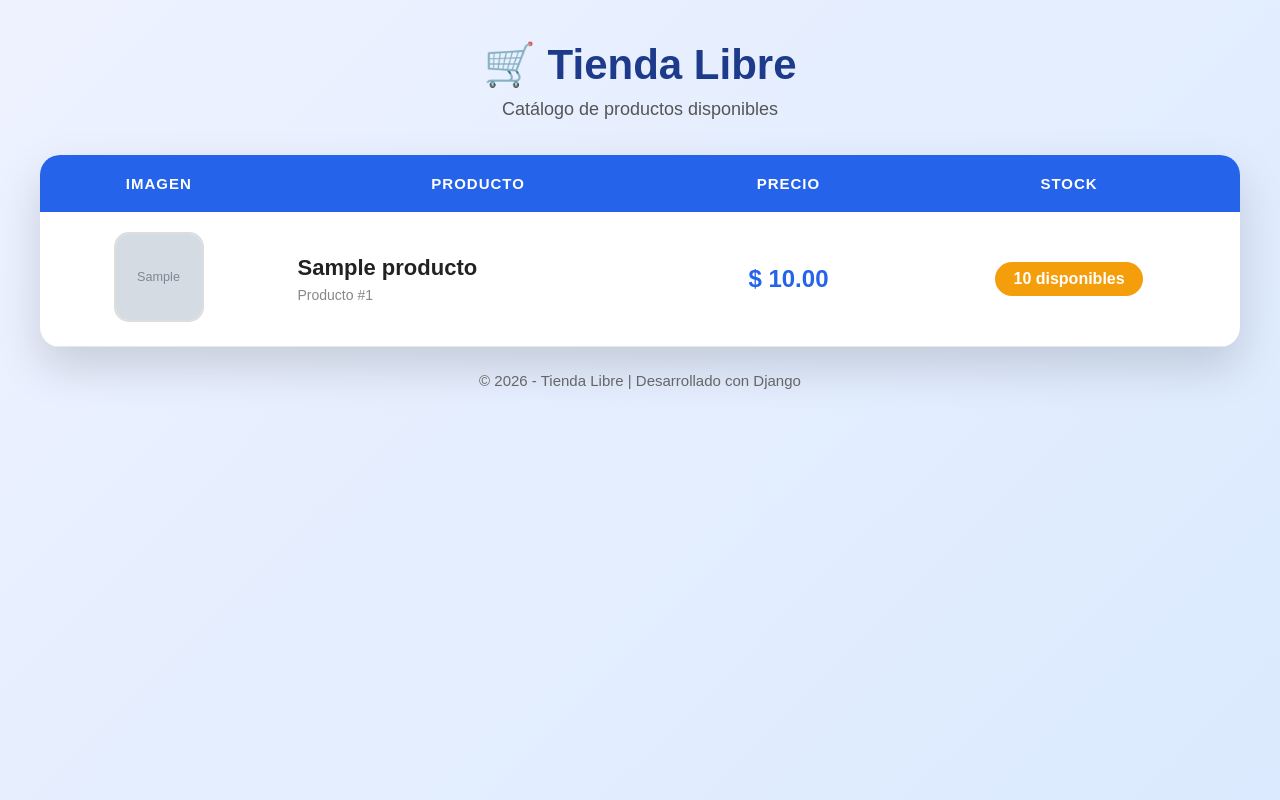
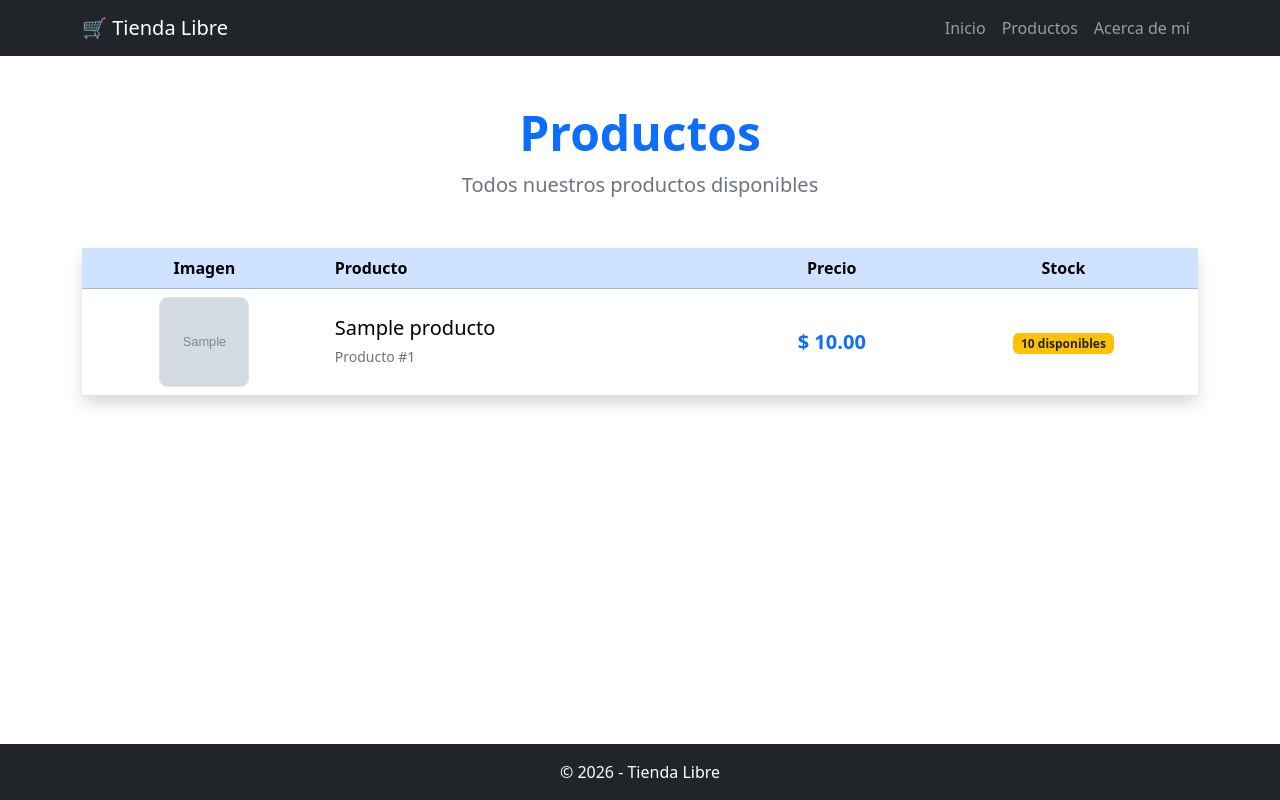
Before and after one commit to Villada-PG3/trabajo-practico-tienda-libre-tomasb2009, a Django app: page /productos/ in a window 1280 px wide. Run offline with Django 5.2, Linux system fonts and the light colour scheme; tables that the repository leaves empty hold one stand-in row (values such as "Sample post"); grey boxes marked "Sample" are stand-in pictures.

Commit message:
feat: incorporar herencia de templates y Bootstrap

```diff
--- /dev/null
+++ b/tiendalibre/templates/tiendalibre/_navbar.html
@@ -0,0 +1,39 @@
+<nav class="navbar navbar-expand-lg navbar-dark bg-dark">
+  <div class="container">
+    <a class="navbar-brand" href="{% url 'tiendalibre:home' %}">
+      🛒 Tienda Libre
+    </a>
+
+    <button
+      class="navbar-toggler"
+      type="button"
+      data-bs-toggle="collapse"
+      data-bs-target="#navbarNav"
+      aria-controls="navbarNav"
+      aria-expanded="false"
+      aria-label="Toggle navigation"
+    >
+      <span class="navbar-toggler-icon"></span>
+    </button>
+
+    <div class="collapse navbar-collapse" id="navbarNav">
+      <ul class="navbar-nav ms-auto">
+        <li class="nav-item">
+          <a class="nav-link" href="{% url 'tiendalibre:home' %}"> Inicio </a>
+        </li>
+
+        <li class="nav-item">
+          <a class="nav-link" href="{% url 'tiendalibre:productos' %}">
+            Productos
+          </a>
+        </li>
+
+        <li class="nav-item">
+          <a class="nav-link" href="{% url 'tiendalibre:acerca-de-mi' %}">
+            Acerca de mí
+          </a>
+        </li>
+      </ul>
+    </div>
+  </div>
+</nav>
--- /dev/null
+++ b/tiendalibre/templates/tiendalibre/base.html
@@ -0,0 +1,28 @@
+<!doctype html>
+<html lang="es">
+  <head>
+    <meta charset="UTF-8" />
+
+    <meta name="viewport" content="width=device-width, initial-scale=1.0" />
+
+    <title>{% block title %} Tienda Libre {% endblock %}</title>
+
+    <!-- Bootstrap 5 -->
+    <link
+      href="https://cdn.jsdelivr.net/npm/bootstrap@5.3.3/dist/css/bootstrap.min.css"
+      rel="stylesheet"
+    />
+  </head>
+
+  <body class="d-flex flex-column min-vh-100">
+    {% include "tiendalibre/_navbar.html" %}
+
+    <main class="flex-grow-1">{% block content %} {% endblock %}</main>
+
+    <footer class="bg-dark text-white text-center py-3">
+      <p class="mb-0">© 2026 - Tienda Libre</p>
+    </footer>
+
+    <script src="https://cdn.jsdelivr.net/npm/bootstrap@5.3.3/dist/js/bootstrap.bundle.min.js"></script>
+  </body>
+</html>
--- a/tiendalibre/templates/tiendalibre/productos.html
+++ b/tiendalibre/templates/tiendalibre/productos.html
@@ -1,217 +1,23 @@
-<!doctype html>
-<html lang="es">
-  <head>
-    <meta charset="UTF-8" />
-    <meta name="viewport" content="width=device-width, initial-scale=1.0" />
-    <title>Tienda Libre</title>
+{% extends "tiendalibre/base.html" %} {% block title %} Productos | Tienda Libre
+{% endblock %} {% block content %}
 
-    <style>
-      * {
-        margin: 0;
-        padding: 0;
-        box-sizing: border-box;
-        font-family: Arial, Helvetica, sans-serif;
-      }
+<div class="container py-5">
+  <div class="text-center mb-5">
+    <h1 class="display-5 fw-bold text-primary">Productos</h1>
 
-      body {
-        background: linear-gradient(135deg, #eef2ff, #dbeafe);
-        min-height: 100vh;
-        padding: 40px;
-      }
+    <p class="lead text-secondary">Todos nuestros productos disponibles</p>
+  </div>
 
-      .container {
-        max-width: 1200px;
-        margin: auto;
-      }
-
-      .titulo {
-        text-align: center;
-        margin-bottom: 35px;
-      }
-
-      .titulo h1 {
-        font-size: 42px;
-        color: #1e3a8a;
-        margin-bottom: 10px;
-      }
-
-      .titulo p {
-        color: #555;
-        font-size: 18px;
-      }
-
-      .card {
-        background: white;
-        border-radius: 20px;
-        overflow: hidden;
-        box-shadow: 0 20px 45px rgba(0, 0, 0, 0.15);
-      }
-
-      table {
-        width: 100%;
-        border-collapse: collapse;
-      }
-
-      thead {
-        background: #2563eb;
-      }
-
-      thead th {
-        color: white;
-        padding: 20px;
-        text-transform: uppercase;
-        letter-spacing: 1px;
-        font-size: 15px;
-      }
-
-      tbody tr {
-        transition: 0.3s;
-      }
-
-      tbody tr:nth-child(even) {
-        background: #f8fafc;
-      }
-
-      tbody tr:hover {
-        background: #eff6ff;
-        transform: scale(1.01);
-      }
-
-      td {
-        padding: 20px;
-        border-bottom: 1px solid #e5e7eb;
-        text-align: center;
-        vertical-align: middle;
-      }
-
-      td img {
-        width: 90px;
-        height: 90px;
-        object-fit: cover;
-        border-radius: 15px;
-        border: 2px solid #ddd;
-        transition: 0.3s;
-      }
-
-      td img:hover {
-        transform: scale(1.1);
-      }
-
-      .sin-imagen {
-        width: 90px;
-        height: 90px;
-        margin: auto;
-        border-radius: 15px;
-        background: #ececec;
-        display: flex;
-        justify-content: center;
-        align-items: center;
-        color: #777;
-        font-size: 14px;
-        border: 2px dashed #bbb;
-      }
-
-      .nombre {
-        text-align: left;
-      }
-
-      .nombre h3 {
-        color: #222;
-        margin-bottom: 5px;
-        font-size: 22px;
-      }
-
-      .nombre span {
-        color: #888;
-        font-size: 14px;
-      }
-
-      .precio {
-        color: #2563eb;
-        font-size: 24px;
-        font-weight: bold;
-      }
-
-      .badge {
-        display: inline-block;
-        padding: 8px 18px;
-        border-radius: 30px;
-        color: white;
-        font-weight: bold;
-      }
-
-      .verde {
-        background: #16a34a;
-      }
-
-      .amarillo {
-        background: #f59e0b;
-      }
-
-      .rojo {
-        background: #dc2626;
-      }
-
-      .vacio {
-        padding: 50px;
-        color: #777;
-        font-size: 18px;
-      }
-
-      footer {
-        text-align: center;
-        margin-top: 25px;
-        color: #666;
-        font-size: 15px;
-      }
-
-      @media (max-width: 800px) {
-        table,
-        thead,
-        tbody,
-        th,
-        td,
-        tr {
-          display: block;
-        }
-
-        thead {
-          display: none;
-        }
-
-        tr {
-          margin: 20px;
-          background: white;
-          border-radius: 15px;
-          overflow: hidden;
-          box-shadow: 0 8px 20px rgba(0, 0, 0, 0.1);
-        }
-
-        td {
-          border: none;
-        }
-
-        .nombre {
-          text-align: center;
-        }
-      }
-    </style>
-  </head>
-  <body>
-    <div class="container">
-      <div class="titulo">
-        <h1>🛒 Tienda Libre</h1>
-        <p>Catálogo de productos disponibles</p>
-      </div>
-
-      <div class="card">
-        <table>
-          <thead>
+  <div class="card shadow border-0">
+    <div class="card-body p-0">
+      <div class="table-responsive">
+        <table class="table table-hover align-middle mb-0">
+          <thead class="table-primary">
             <tr>
-              <th>Imagen</th>
+              <th class="text-center">Imagen</th>
               <th>Producto</th>
-              <th>Precio</th>
-              <th>Stock</th>
+              <th class="text-center">Precio</th>
+              <th class="text-center">Stock</th>
             </tr>
           </thead>
 
@@ -219,45 +25,58 @@
             {% for producto in productos %}
 
             <tr>
-              <td>
+              <td class="text-center">
                 {% if producto.imagen %}
 
                 <img
                   src="{{ producto.imagen.url }}"
                   alt="{{ producto.nombre }}"
-                  onerror="
-                    this.onerror = null;
-                    this.src = '/media/productos/default.jpg';
-                  "
+                  class="rounded-3 border"
+                  style="width: 90px; height: 90px; object-fit: cover"
                 />
+
                 {% else %}
-                <div class="sin-imagen">Sin imagen</div>
+
+                <div
+                  class="bg-light border rounded-3 d-flex align-items-center justify-content-center mx-auto text-secondary"
+                  style="width: 90px; height: 90px"
+                >
+                  Sin imagen
+                </div>
+
                 {% endif %}
               </td>
 
-              <td class="nombre">
-                <h3>{{ producto.nombre }}</h3>
-                <span>Producto #{{ producto.id }}</span>
+              <td>
+                <h5 class="mb-1">{{ producto.nombre }}</h5>
+
+                <small class="text-secondary">
+                  Producto #{{ producto.id }}
+                </small>
               </td>
 
-              <td class="precio">$ {{ producto.precio }}</td>
+              <td class="text-center">
+                <span class="fs-5 fw-bold text-primary">
+                  $ {{ producto.precio }}
+                </span>
+              </td>
 
-              <td>
+              <td class="text-center">
                 {% if producto.stock > 10 %}
 
-                <span class="badge verde">
+                <span class="badge bg-success">
                   {{ producto.stock }} disponibles
                 </span>
 
                 {% elif producto.stock > 0 %}
 
-                <span class="badge amarillo">
+                <span class="badge bg-warning text-dark">
                   {{ producto.stock }} disponibles
                 </span>
 
                 {% else %}
 
-                <span class="badge rojo"> Sin stock </span>
+                <span class="badge bg-danger"> Sin stock </span>
 
                 {% endif %}
               </td>
@@ -266,15 +85,17 @@
             {% empty %}
 
             <tr>
-              <td colspan="4" class="vacio">No hay productos disponibles.</td>
+              <td colspan="4" class="text-center py-5 text-secondary">
+                No hay productos disponibles.
+              </td>
             </tr>
 
             {% endfor %}
           </tbody>
         </table>
       </div>
+    </div>
+  </div>
+</div>
 
-      <footer>© 2026 - Tienda Libre | Desarrollado con Django</footer>
-    </div>
-  </body>
-</html>
+{% endblock %}
```
Also changed, not shown: tiendalibre/admin.py (+27 -3 lines), tiendalibre/templates/tiendalibre/acerca-de-mi.html (+39 -64 lines), tiendalibre/templates/tiendalibre/home.html (+27 -12 lines).
